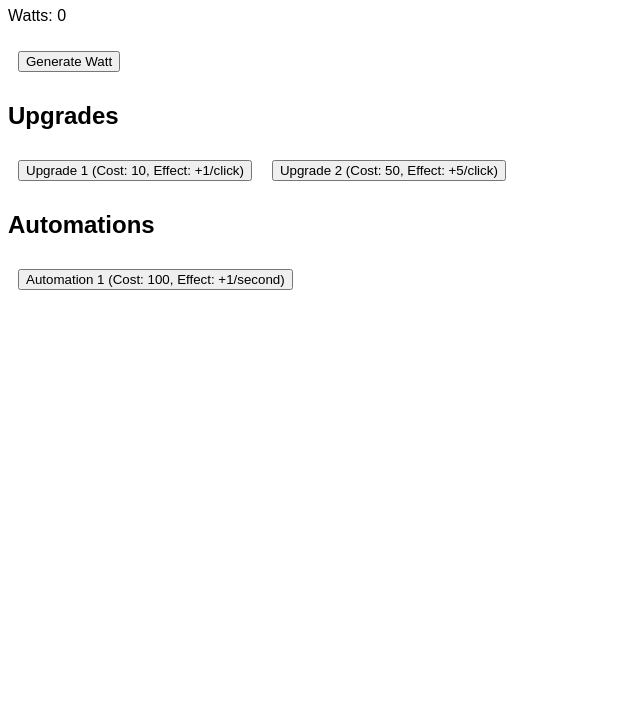
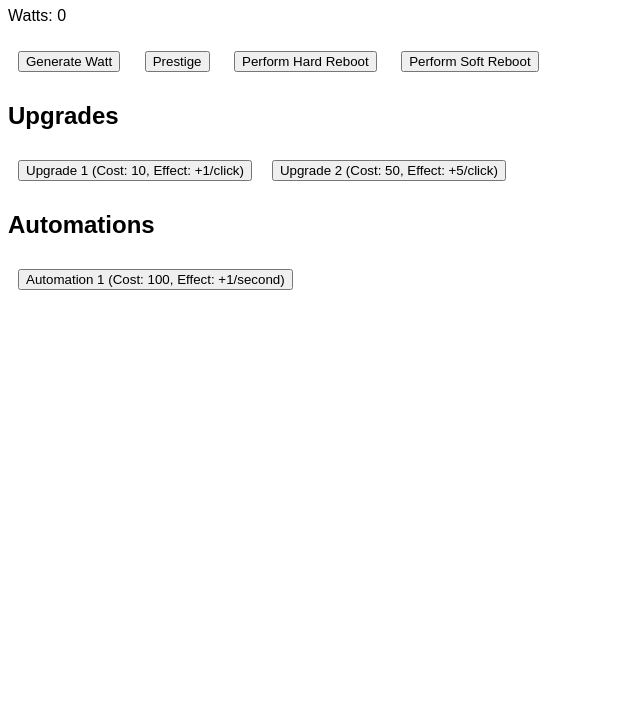
Before and after one commit to rockwellj/reimagined-spoon, a plain HTML site: page index.html in a window 1280 px wide. Shown: the part 73-800 px from the top of the page, without its empty margins (0-640 px from the left). Drawn offline with Linux system fonts and the light colour scheme.

Commit message:
Update index.html

```diff
--- a/index.html
+++ b/index.html
@@ -10,6 +10,12 @@
     <p id="watts">Watts: 0</p>
 
     <button id="generate-btn">Generate Watt</button>
+
+    <button id="prestige-btn">Prestige</button>
+
+    <button id="hard-reboot">Perform Hard Reboot</button>
+
+    <button id="soft-reboot">Perform Soft Reboot</button>
 
     <div id="upgrades">
         <h2>Upgrades</h2>
```
